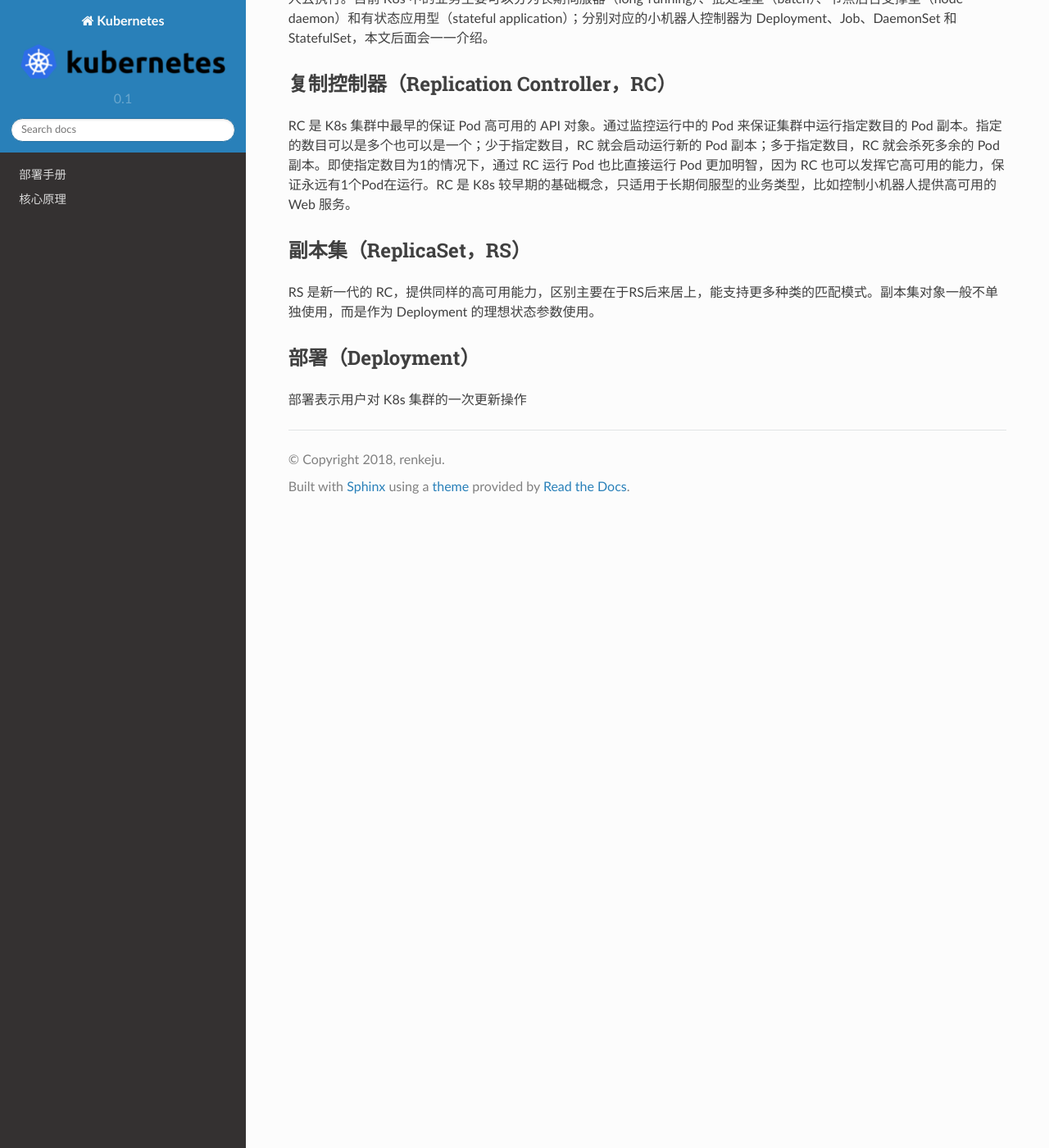
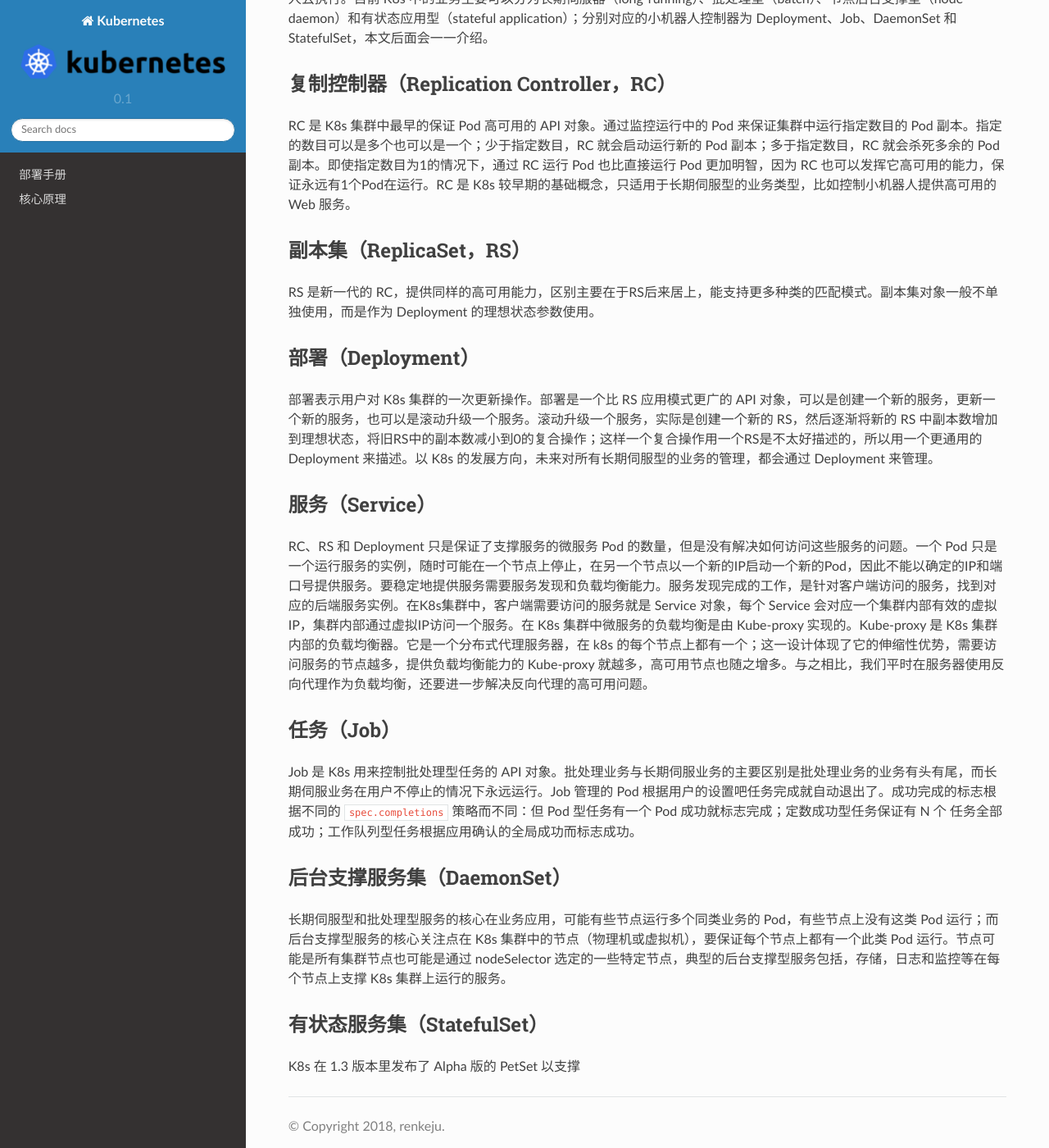
Before and after one commit to 81192/kubernetes-docs, a Sphinx documentation site: the page built from source/core_principle/design_principle.rst, in a window 1280 px wide and 1400 px high, scrolled down 2909 px. Shown: the whole window at 82% size. Built offline with Sphinx 7.4.7 and the Read the Docs theme 2.0.0, drawn with Linux system fonts in a browser that asks for light colours.

```diff
--- a/source/core_principle/design_principle.rst
+++ b/source/core_principle/design_principle.rst
@@ -106,4 +106,24 @@
 部署（Deployment）
 ~~~~~~~~~~~~~~~~~~~~
 
-部署表示用户对 K8s 集群的一次更新操作
+部署表示用户对 K8s 集群的一次更新操作。部署是一个比 RS 应用模式更广的 API 对象，可以是创建一个新的服务，更新一个新的服务，也可以是滚动升级一个服务。滚动升级一个服务，实际是创建一个新的 RS，然后逐渐将新的 RS 中副本数增加到理想状态，将旧RS中的副本数减小到0的复合操作；这样一个复合操作用一个RS是不太好描述的，所以用一个更通用的 Deployment 来描述。以 K8s 的发展方向，未来对所有长期伺服型的业务的管理，都会通过 Deployment 来管理。
+
+服务（Service）
+~~~~~~~~~~~~~~~~~
+
+RC、RS 和 Deployment 只是保证了支撑服务的微服务 Pod 的数量，但是没有解决如何访问这些服务的问题。一个 Pod 只是一个运行服务的实例，随时可能在一个节点上停止，在另一个节点以一个新的IP启动一个新的Pod，因此不能以确定的IP和端口号提供服务。要稳定地提供服务需要服务发现和负载均衡能力。服务发现完成的工作，是针对客户端访问的服务，找到对应的后端服务实例。在K8s集群中，客户端需要访问的服务就是 Service 对象，每个 Service 会对应一个集群内部有效的虚拟IP，集群内部通过虚拟IP访问一个服务。在 K8s 集群中微服务的负载均衡是由 Kube-proxy 实现的。Kube-proxy 是 K8s 集群内部的负载均衡器。它是一个分布式代理服务器，在 k8s 的每个节点上都有一个；这一设计体现了它的伸缩性优势，需要访问服务的节点越多，提供负载均衡能力的 Kube-proxy 就越多，高可用节点也随之增多。与之相比，我们平时在服务器使用反向代理作为负载均衡，还要进一步解决反向代理的高可用问题。
+
+任务（Job）
+~~~~~~~~~~~~~~~~~~~~
+
+Job 是 K8s 用来控制批处理型任务的 API 对象。批处理业务与长期伺服业务的主要区别是批处理业务的业务有头有尾，而长期伺服业务在用户不停止的情况下永远运行。Job 管理的 Pod 根据用户的设置吧任务完成就自动退出了。成功完成的标志根据不同的 ``spec.completions`` 策略而不同：但 Pod 型任务有一个 Pod 成功就标志完成；定数成功型任务保证有 N 个 任务全部成功；工作队列型任务根据应用确认的全局成功而标志成功。
+
+后台支撑服务集（DaemonSet）
+~~~~~~~~~~~~~~~~~~~~~~~~~~
+
+长期伺服型和批处理型服务的核心在业务应用，可能有些节点运行多个同类业务的 Pod，有些节点上没有这类 Pod 运行；而后台支撑型服务的核心关注点在 K8s 集群中的节点（物理机或虚拟机），要保证每个节点上都有一个此类 Pod 运行。节点可能是所有集群节点也可能是通过 nodeSelector 选定的一些特定节点，典型的后台支撑型服务包括，存储，日志和监控等在每个节点上支撑 K8s 集群上运行的服务。
+
+有状态服务集（StatefulSet）
+~~~~~~~~~~~~~~~~~~~~~~~~~~~
+
+K8s 在 1.3 版本里发布了 Alpha 版的 PetSet 以支撑
```
